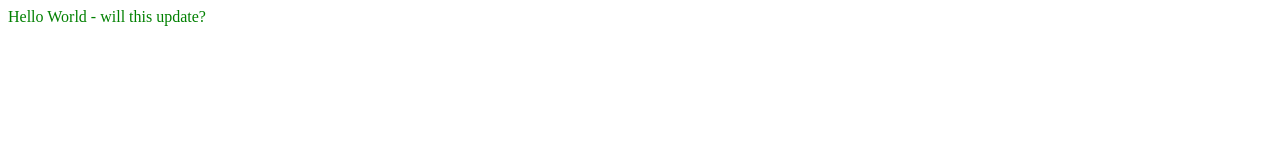
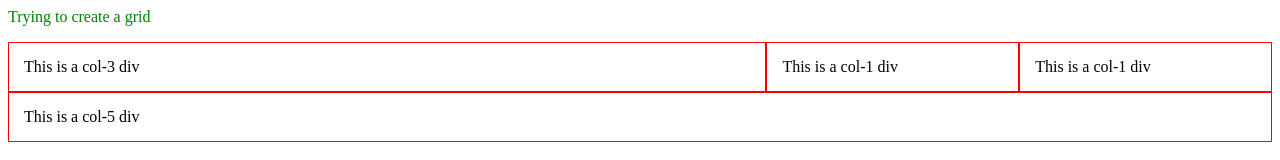
Before and after one commit to workingmatt/chanzachanzowebpage, a website: page index.html in a window 1280 px wide. Drawn offline with Linux system fonts and the light colour scheme.

Commit message:
Play with css grid

```diff
--- a/index.html
+++ b/index.html
@@ -5,7 +5,15 @@
 
 
 <body>
-<p>Hello World - will this update?</p>
+<p>Trying to create a grid</p>
+<div class="row">
+	<div class="col-3">This is a col-3 div</div>
+	<div class="col-1">This is a col-1 div</div>
+	<div class="col-1">This is a col-1 div</div>
+</div>
+<div class="row">
+	<div class="col-5">This is a col-5 div</div>
+</div>
 </body>
 
 </html>
--- a/public/styles.css
+++ b/public/styles.css
@@ -1,3 +1,19 @@
+
+* {
+	box-sizing: border-box;
+}
+
+.col-1 {width: 20%;}
+.col-2 {width: 40%;}
+.col-3 {width: 60%;}
+.col-4 {width: 80%;}
+.col-5 {width:100%;}
+
+[class*="col-"] {
+	float: left;
+	padding: 15px;
+	border: 1px solid red;
+}
 
 p {
 	color: green;
```
